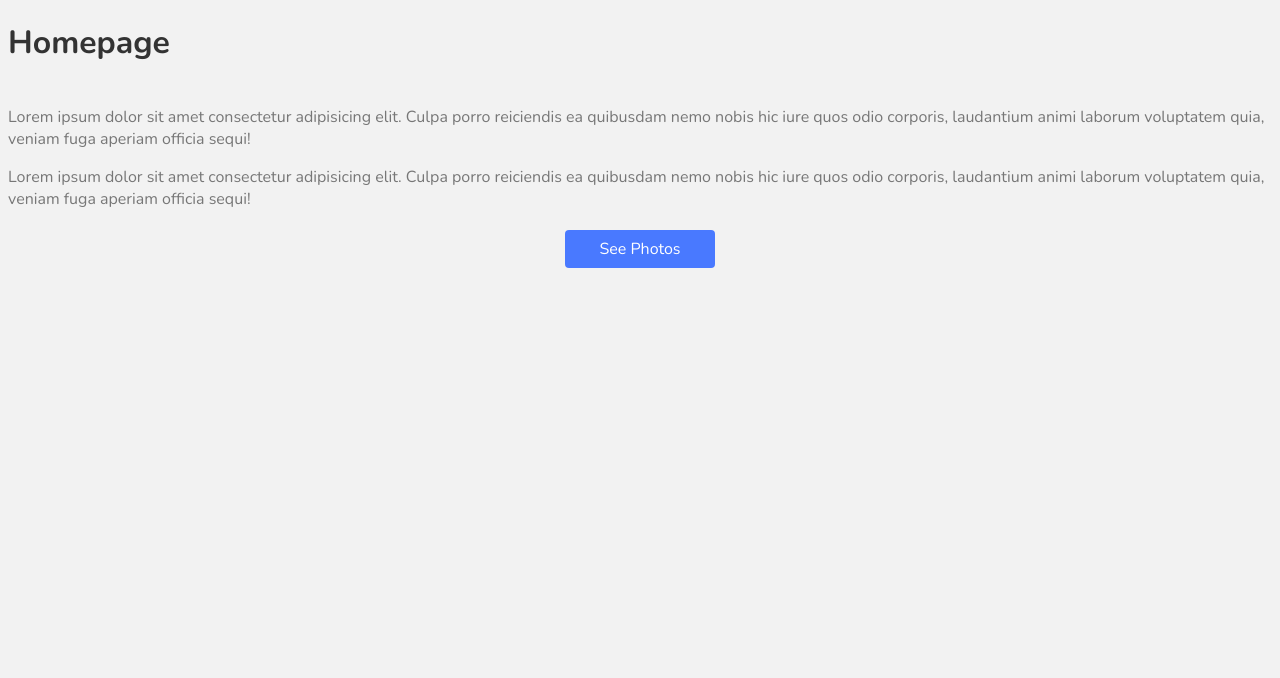
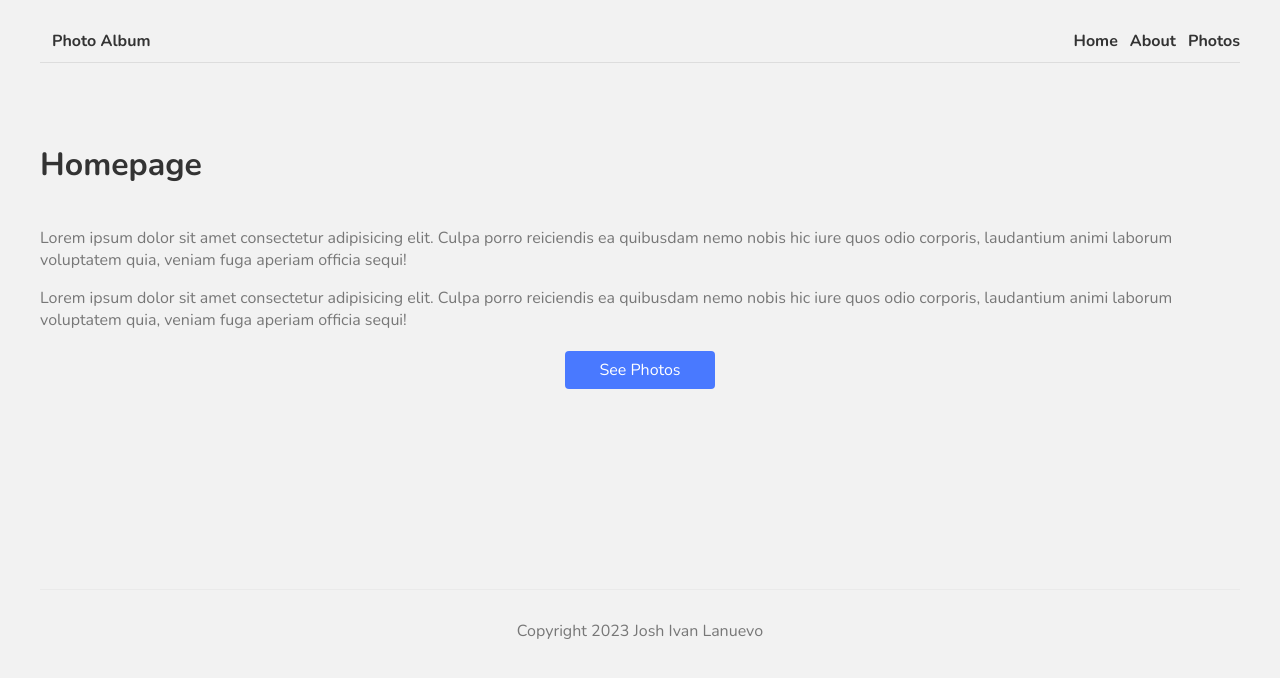
Before and after one commit to Joshlanuevo/nextjs_data_fetching, a Next.js app: page / in a window 1280 px wide. Shown: the top 678 px of the page. Built offline with nearby package versions, Linux system fonts and the light colour scheme.

Commit message:
Update _app.js

```diff
--- a/pages/_app.js
+++ b/pages/_app.js
@@ -1,7 +1,12 @@
+import Layout from '../components/Layout';
 import '../styles/globals.css'
 
 function MyApp({ Component, pageProps }) {
-  return <Component {...pageProps} />
+  return (
+    <Layout>
+      <Component {...pageProps} />
+    </Layout>
+  )
 }
 
-export default MyApp
+export default MyApp;
```
